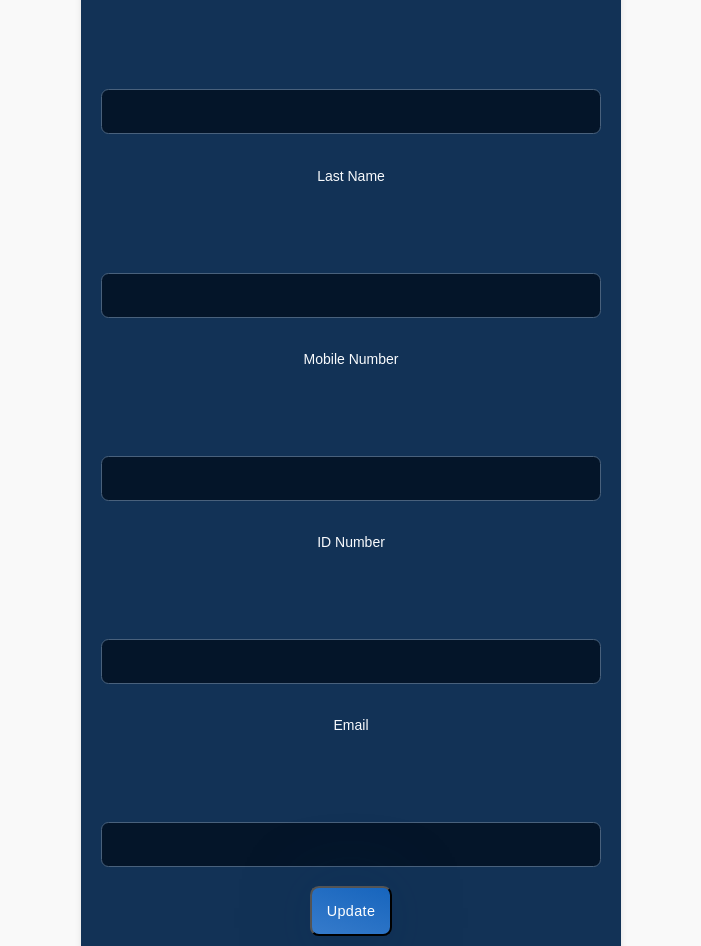
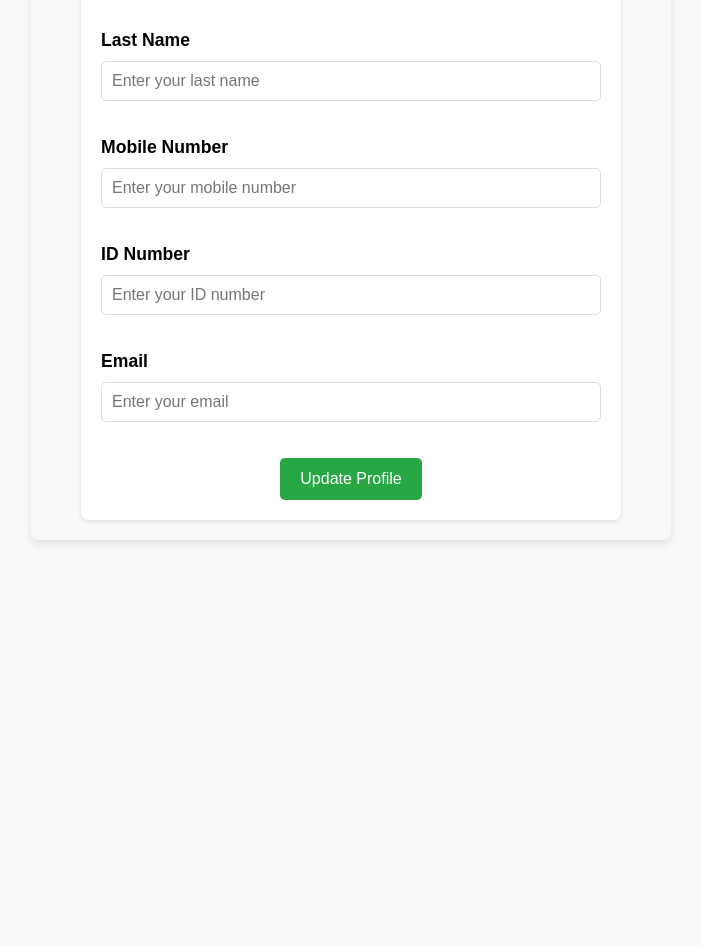
Before and after one commit to AmoryBotha/gmadevappfrontend, a React (Vite) app: page /user in a window 1280 px wide. Shown: the part 340-1286 px from the top of the page, without its empty margins (289-990 px from the left). After the commit the page ends 900 px from the top, so only its background shows below. Built offline with nearby package versions, Linux system fonts and the light colour scheme.

Commit message:
form looks

```diff
--- a/src/components/UserProfileView.jsx
+++ b/src/components/UserProfileView.jsx
@@ -1,19 +1,9 @@
-import { useState } from "react";
-import api from "../api";
+import { useState, useEffect } from "react";
 import { useNavigate } from "react-router-dom";
-//import { ACCESS_TOKEN, REFRESH_TOKEN, fnameStore,lnameStore,cellStore,idStore,usernameStore,webIdStore,conIdStore,ownerStore,trusteeStore,contractorStore } from "../constants";
-import "../styles/Form.css"
+import "../styles/Form.css"; // Assuming this contains the improved styles
 import LoadingIndicator from "./LoadingIndicator";
-import { ACCESS_TOKEN, REFRESH_TOKEN, fnameStore,lnameStore,cellStore,idStore,usernameStore,webIdStore,conIdStore } from "../constants";
 
-
-       var one = localStorage.getItem('fnameStore');
-        var two = localStorage.getItem('lnameStore');
-        var three = localStorage.getItem('cellStore');
-        var four = localStorage.getItem('idStore');
-        var five = localStorage.getItem('usernameStore');
-
-function UserProfileFunc({ route, method }) {
+function UserProfileFunc() {
     const [fname, setFName] = useState("");
     const [lname, setLName] = useState("");
     const [cell, setCell] = useState("");
@@ -22,7 +12,14 @@ function UserProfileFunc({ route, method }) {
     const [loading, setLoading] = useState(false);
     const navigate = useNavigate();
 
-    const name = "Update";
+    // Retrieve data from localStorage
+    useEffect(() => {
+        setFName(localStorage.getItem('fnameStore') || "");
+        setLName(localStorage.getItem('lnameStore') || "");
+        setCell(localStorage.getItem('cellStore') || "");
+        setID(localStorage.getItem('idStore') || "");
+        setUsername(localStorage.getItem('usernameStore') || "");
+    }, []);
 
     const handleSubmit = async (e) => {
         setLoading(true);
@@ -35,78 +32,108 @@ function UserProfileFunc({ route, method }) {
             localStorage.setItem('idStore', id);
             localStorage.setItem('usernameStore', username);
 
+            alert("Profile updated successfully!");
+            navigate("/user");
         } catch (error) {
-            alert(error)
+            alert("An error occurred while saving your profile.");
         } finally {
-            setLoading(false)
+            setLoading(false);
         }
-        window.location.href = '/user'
+    };
+
+    // Back button click handler
+    const handleBack = () => {
+        navigate(-1); // Go back to the previous page in history
     };
 
     return (
-
-        <form onSubmit={handleSubmit} className="form-container">
-            <div class='welcome'>
-                <h1>User Profile Details</h1>
-                <h1>{name}</h1>
+        <div className="form-container">
+            <div className="form-header">
+                <h1>User Profile</h1>
+                <h2>Update Your Information</h2>
+                {/* Back Button */}
+                <button className="back-button" onClick={handleBack}>
+                    Back
+                </button>
             </div>
-            <div class='text'>
-                <p>First Name</p>
-            </div>
+            <form onSubmit={handleSubmit}>
+                {/* First Name */}
+                <div className="form-group">
+                    <label htmlFor="fname">First Name</label>
                     <input
-                className="form-input"
+                        id="fname"
                         type="text"
                         value={fname}
                         onChange={(e) => setFName(e.target.value)}
-                placeholder={one}
+                        placeholder="Enter your first name"
+                        className="form-input"
                     />
-            <div class='text'>
-                <p>Last Name</p>
                 </div>
+
+                {/* Last Name */}
+                <div className="form-group">
+                    <label htmlFor="lname">Last Name</label>
                     <input
-                className="form-input"
+                        id="lname"
                         type="text"
                         value={lname}
                         onChange={(e) => setLName(e.target.value)}
-                placeholder={two}
+                        placeholder="Enter your last name"
+                        className="form-input"
                     />
-            <div class='text'>
-                <p>Mobile Number</p>
                 </div>
+
+                {/* Mobile Number */}
+                <div className="form-group">
+                    <label htmlFor="cell">Mobile Number</label>
                     <input
-                className="form-input"
+                        id="cell"
                         type="text"
                         value={cell}
                         onChange={(e) => setCell(e.target.value)}
-                placeholder={three}
+                        placeholder="Enter your mobile number"
+                        className="form-input"
                     />
-            <div class='text'>
-                <p>ID Number</p>
                 </div>
+
+                {/* ID Number */}
+                <div className="form-group">
+                    <label htmlFor="id">ID Number</label>
                     <input
-                className="form-input"
+                        id="id"
                         type="text"
                         value={id}
                         onChange={(e) => setID(e.target.value)}
-                placeholder={four}
+                        placeholder="Enter your ID number"
+                        className="form-input"
                     />
-            <div class='text'>
-                <p>Email</p>
                 </div>
+
+                {/* Email */}
+                <div className="form-group">
+                    <label htmlFor="username">Email</label>
                     <input
-                className="form-input"
-                type="text"
+                        id="username"
+                        type="email"
                         value={username}
                         onChange={(e) => setUsername(e.target.value)}
-                placeholder={five}
+                        placeholder="Enter your email"
+                        className="form-input"
                     />
+                </div>
+
+                {/* Loading Indicator */}
                 {loading && <LoadingIndicator />}
-            <button className="form-button" type="submit">
-                {name}
+
+                {/* Submit Button */}
+                <div className="form-actions">
+                    <button type="submit" className="form-button" disabled={loading}>
+                        {loading ? "Saving..." : "Update Profile"}
                     </button>
+                </div>
             </form>
+        </div>
     );
-
 }
 
-export default UserProfileFunc
+export default UserProfileFunc;
--- a/src/styles/Form.css
+++ b/src/styles/Form.css
@@ -17,76 +17,72 @@
 }
 
 .form-container {
-    width: 100%;
-    resize: vertical;
-    display: flex;
-    flex-direction: column;
-    align-items: center;
-    justify-content: center;
-    margin: 50px auto;
-    padding: 20px;
-    border-radius: 8px;
-    box-shadow: 0 4px 6px rgba(0, 0, 0, 0.1);
-    background-color: #123256;
-  }
+  max-width: 600px;
+  margin: 20px auto;
+  padding: 20px;
+  background-color: #f9f9f9;
+  border-radius: 8px;
+  box-shadow: 0 4px 8px rgba(0, 0, 0, 0.1);
+}
 
   .form-input {
-    height: 3.75em;
-    margin-bottom: 1.6em;
-    padding-top: 0.8em;
-    padding-right: 1.12em;
-    padding-bottom: 0.8em;
-    padding-left: 1.12em;
-    border-top-style: solid;
-    border-top-width: 1px;
-    border-top-color: #49617c;
-    border-right-style: solid;
-    border-right-width: 1px;
-    border-right-color: #49617c;
-    border-bottom-style: solid;
-    border-bottom-width: 1px;
-    border-bottom-color: #49617c;
-    border-left-style: solid;
-    border-left-width: 1px;
-    border-left-color: #49617c;
-    border-top-left-radius: 0.62em;
-    border-top-right-radius: 0.62em;
-    border-bottom-left-radius: 0.62em;
-    border-bottom-right-radius: 0.62em;
-    background-color:  #041529;
-    transition-property: border-color;
-    transition-duration: 300ms;
-    transition-timing-function: cubic-bezier(.25, .46, .45, .94);
-    color: #eaeef1;
-    font-size: 12px;
-    line-height: 1.3em;
-    letter-spacing: 0.1em;
+    width: 100%;
+    padding: 10px;
+    border-radius: 5px;
+    border: 1px solid #ddd;
+    font-size: 1rem;
+    background-color: #fff;
+    margin-top: 5px;
   }
 
   .form-button {
-    margin-top: 0em;
-    padding-top: 1em;
-    padding-right: 1em;
-    padding-bottom: 1em;
-    padding-left: 1em;
-    border-top-left-radius: 0.62em;
-    border-top-right-radius: 0.62em;
-    border-bottom-left-radius: 0.62em;
-    border-bottom-right-radius: 0.62em;
-    background-color: #367bcb,;
-    background-image: linear-gradient(20deg, #367bcb, #1765bd);
-    box-shadow: 0 7px 80px -12px #062952, inset 0 0 0 0 hsla(210.85714285714286, 47.95%, 14.31%, 0.00), inset 0 0 0 0 hsla(210.85714285714286, 47.95%, 14.31%, 0.00);
-    transition-property: box-shadow;
-    transition-duration: 400ms;
-    transition-timing-function: cubic-bezier(.25, .46, .45, .94);
-    color: #ffffff;
-    font-size: 0.9em;
-    line-height: 1.2em;
-    font-weight: 500;
-    text-align: center;
-    letter-spacing: 0.025em;
+    padding: 12px 20px;
+    background-color: #28a745;
+    color: white;
+    border: none;
+    border-radius: 5px;
+    font-size: 1rem;
+    cursor: pointer;
+    transition: background-color 0.3s ease;
   }
 
   .form-button:hover {
-    background-color: #061e38;
+    background-color: #218838;
   }
+
+  .form-button:disabled {
+    background-color: #ccc;
+    cursor: not-allowed;
+  }
+
+  .form-button:disabled {
+    background-color: #ccc;
+    cursor: not-allowed;
+  }
+
+  .form-input:focus {
+    border-color: #007bff;
+    outline: none;
+  }
+
+  .form-actions {
+    display: flex;
+    justify-content: center;
+    margin-top: 20px;
+  }
+
+  .form-header {
+    text-align: center;
+    margin-bottom: 30px;
+  }
+
+  .form-group {
+    margin-bottom: 20px;
+  }
+
+  .form-group label {
+    font-size: 1.1rem;
+    font-weight: bold;
+    display: block;
+    margin-bottom: 5px;
+  }
```
Lines whose indentation alone changed are shown as unchanged.
